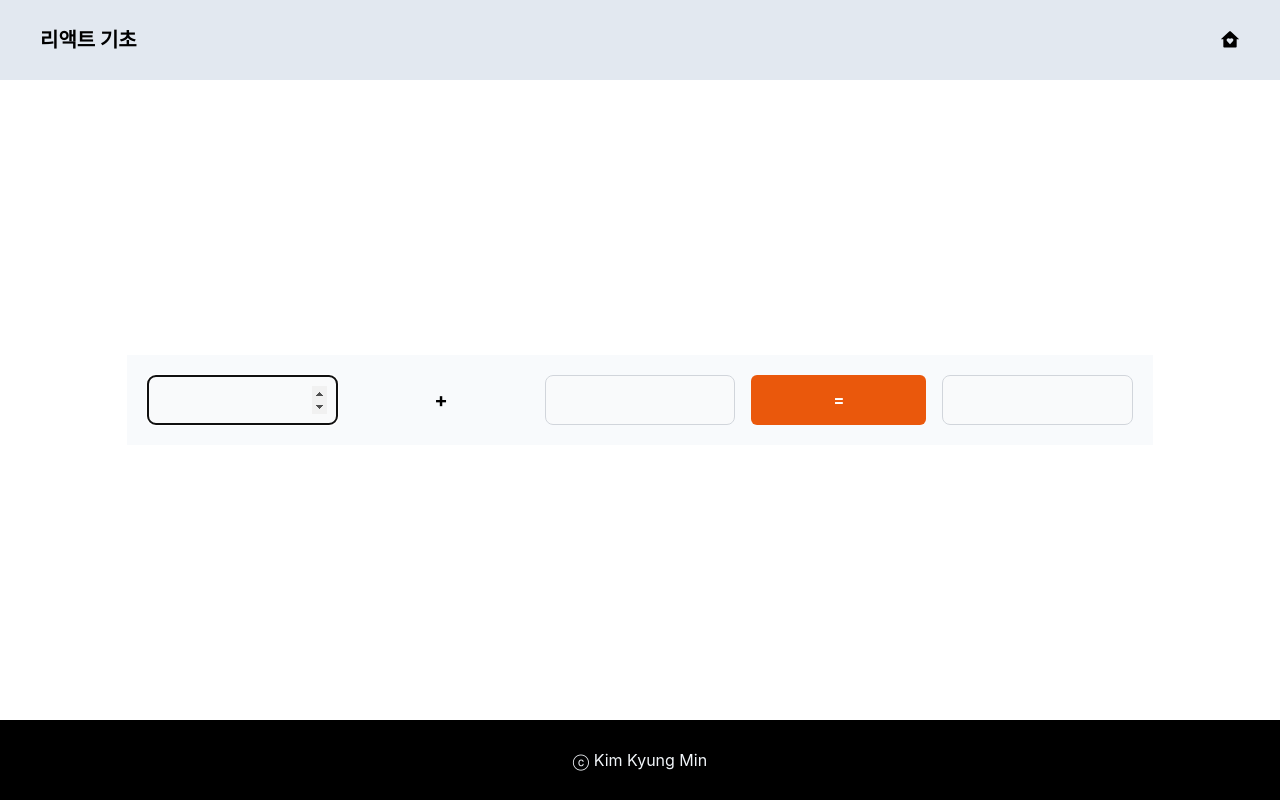
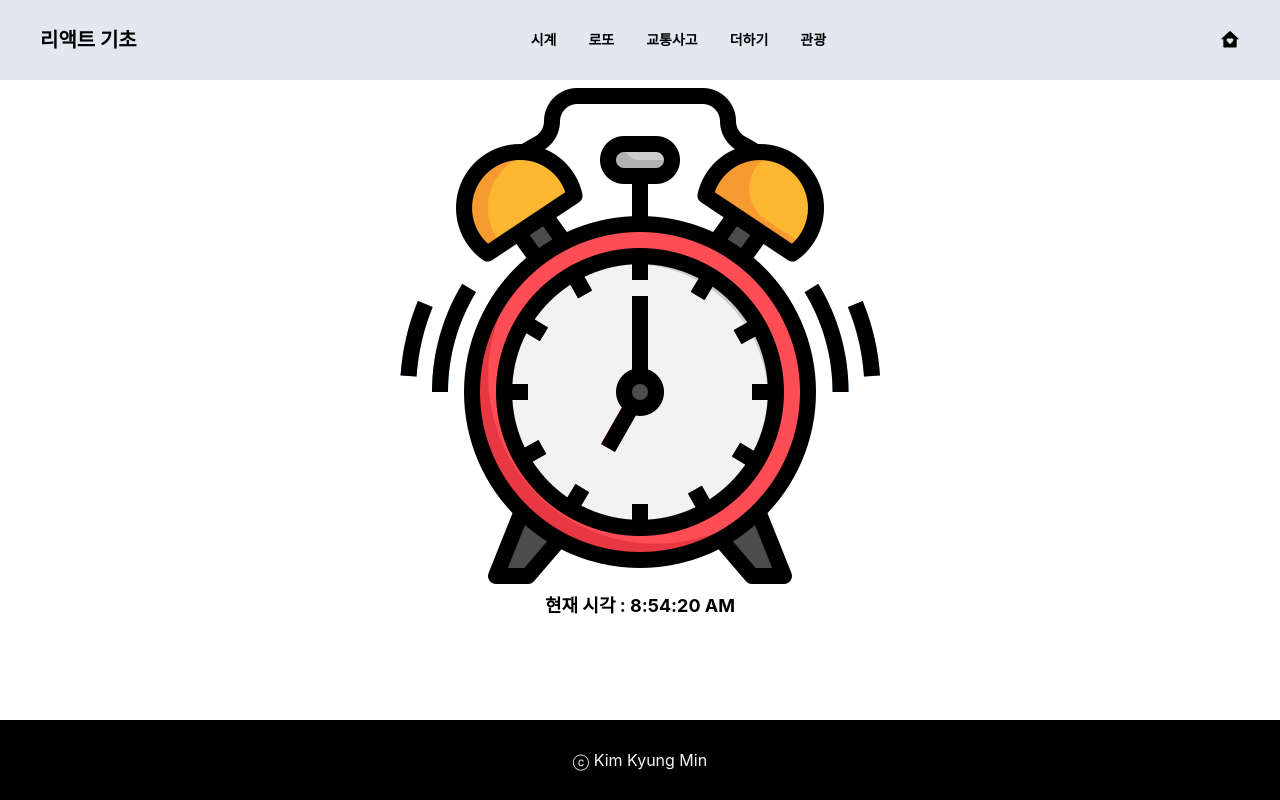
Before and after one commit to pnumin/basicapp, a React (Create React App) app: page / in a window 1280 px wide. Built offline with nearby package versions, Linux system fonts and the light colour scheme.

Commit message:
라우팅

```diff
--- /dev/null
+++ b/src/09/RouteHome.js
@@ -0,0 +1,41 @@
+import { Link } from "react-router-dom" ;
+export default function RouteHome() {
+  return (
+    <div className="w-full h-full flex flex-col justify-start items-center">
+      <h1 className="text-2xl font-bold">
+        RouteHome
+      </h1>
+      <div className="w-1/2 grid grid-col2 m-10">
+        <div className="w-full flex flex-col justify-start items-center
+                        text-xl m-2 p-2 ">
+          <h2>
+            Page1 값전달
+          </h2>
+          <ul>
+            <li><Link to='/p1/🍎'>사과🍎</Link></li>
+            <li><Link to='/p1/🍌'>바나나🍌</Link></li>
+            <li><Link to='/p1/🥕'>당근🥕</Link></li>
+          </ul>
+        </div>
+      </div>
+      <div className="w-1/2 grid grid-col2 m-10">
+        <div className="w-full flex flex-col justify-start items-center
+                        text-xl m-2 p-2 ">
+          <h2>
+            Page2 값전달
+          </h2>
+          <ul>
+            {/* <li><Link to='/p2?item=🍎'>사과🍎</Link></li>
+            <li><Link to='/p2?item=🍌'>바나나🍌</Link></li>
+            <li><Link to='/p2?item=🥕'>당근🥕</Link></li> */}
+
+            <li><Link to='/p2?item1=🍎&item2=🍌&item3=🥕'>
+            사과🍎,바나나🍌,당근🥕
+            </Link></li>
+
+          </ul>
+        </div>
+      </div>
+    </div>
+  )
+}
--- /dev/null
+++ b/src/09/RouteMain.js
@@ -0,0 +1,21 @@
+import { BrowserRouter, Routes, Route } from "react-router-dom" ;
+
+import RouteHome from "./RouteHome";
+import RouteNav from "./RouteNav";
+import RoutePage1 from "./RoutePage1";
+import RoutePage2 from "./RoutePage2";
+
+export default function RouteMain() {
+  return (
+    <div className="w-full flex flex-col justify-center items-center bg-slate-50">
+      <BrowserRouter>
+        <RouteNav />
+        <Routes>
+          <Route path='/' element={<RouteHome />} />
+          <Route path='/p1/:item' element={<RoutePage1 />} />
+          <Route path='/p2' element={<RoutePage2 />} />
+        </Routes>
+      </BrowserRouter>
+    </div>
+  )
+}
--- /dev/null
+++ b/src/09/RouteNav.js
@@ -0,0 +1,20 @@
+import TailButton from "../UI/TailButton" ;
+import { useNavigate } from "react-router-dom";
+
+export default function RouteNav() {
+  const navigate = useNavigate() ;
+
+  return (
+    <div className="w-10/12 grid grid-cols-3 m-5">
+      <TailButton caption = "Home"
+                  bcolor = "blue"
+                  handleClick = {() => navigate('/')} />
+      <TailButton caption = "Page1"
+                  bcolor = "blue"
+                  handleClick = {() => navigate('/p1/사과')} />
+      <TailButton caption = "Page2"
+                  bcolor = "blue"
+                  handleClick = {() => navigate('/p2')} />
+    </div>
+  )
+}
--- /dev/null
+++ b/src/09/RoutePage1.js
@@ -0,0 +1,19 @@
+import { useParams } from "react-router-dom" ;
+
+export default function RoutePage1() {
+  const item = useParams().item ;
+  const fruits = ['🍎', '🍌','🍉'] ;
+  return (
+    <div className="w-full flex flex-col justify-center items-center">
+      <h1 className="text-2xl font-bold">
+        RoutePage1
+      </h1>
+      <div className="w-full flex flex-col justify-start items-center
+                        text-xl m-2 p-2 ">
+        {item}
+        {fruits.includes(item) ? ':과일입니다.'
+                               : ':과일이 아닙니다.' }
+      </div>
+    </div>
+  )
+}
--- /dev/null
+++ b/src/09/RoutePage2.js
@@ -0,0 +1,34 @@
+import { useLocation, useSearchParams } from "react-router-dom";
+export default function RoutePage2() {
+  const fruits = ['🍎', '🍌', '🍉'] ;
+
+  const loc = useLocation();
+  console.log('useLocation pathname : ', loc.pathname) ;
+  console.log('useLocation search : ', loc.search) ;
+
+  const [sParams] = useSearchParams() ;
+  console.log('useSearchParams : ', sParams) ;
+
+  const qlist = [...sParams] ;
+  console.log('qlist', qlist) ;
+  const lis = qlist.map(item => <li key={item[0]}>
+                              {item[1]} :
+                              {fruits.includes(item[1]) ? '과일':'과일아님'}
+                               </li>);
+
+  console.log(sParams.get('item1'));
+
+  return (
+    <div className="w-full flex flex-col justify-center items-center">
+      <h1 className="text-2xl font-bold">
+        RoutePage2
+      </h1>
+      <div className="w-full flex flex-col justify-start items-center
+                        text-xl m-2 p-2 ">
+        <ul>
+          {lis}
+        </ul>
+      </div>
+    </div>
+  )
+}
--- a/src/App.js
+++ b/src/App.js
@@ -1,35 +1,63 @@
 // import logo from './logo.svg';
 import './App.css';
 // import Hello from './01/Hello';
-// import MyClock from './02/MyClock';
+import MyClock from './02/MyClock';
 // import MyDiv1 from './03/MyDiv1';
 // import MyList from './04/MyList';
-// import Lotto from './05/Lotto';
-// import Traffic from './06/Traffic';
+import Lotto from './05/Lotto';
+import Traffic from './06/Traffic';
 // import MyRef from './07/MyRef';
 import MyRefAdd from './07/MyRefAdd';
-
+import Gallery from './08/Gallery';
+// import RouteMain from './09/RouteMain';
 import { RiHomeHeartFill } from "react-icons/ri";
+import { BrowserRouter, Routes, Route } from 'react-router-dom';
+import { Link } from 'react-router-dom';
 function App() {
   return (
-    <div className="flex flex-col w-full h-screen mx-auto">
+    <BrowserRouter>
+      <div className="flex flex-col w-full min-h-screen mx-auto">
         <header className='flex justify-between items-center text-xl font-bold h-20 p-10 bg-slate-200'>
           <p>리액트 기초</p>
-        <p><RiHomeHeartFill /></p>
+          <ul className='flex justify-center items-center text-sm'>
+            <li className='mx-2 p-2 rounded-md
+                         hover:bg-white hover:text-blue-600'>
+              <Link to='/'>시계</Link>
+            </li>
+            <li className='mx-2 p-2 rounded-md
+                         hover:bg-white hover:text-blue-600'>
+              <Link to='/lotto'>로또</Link>
+            </li>
+            <li className='mx-2 p-2 rounded-md
+                         hover:bg-white hover:text-blue-600'>
+              <Link to='/traffic'>교통사고</Link>
+            </li>
+            <li className='mx-2 p-2 rounded-md
+                         hover:bg-white hover:text-blue-600'>
+              <Link to='/add'>더하기</Link>
+            </li>
+            <li className='mx-2 p-2 rounded-md
+                         hover:bg-white hover:text-blue-600'>
+              <Link to='/gallery'>관광</Link>
+            </li>
+          </ul>
+          <p><Link to='/'><RiHomeHeartFill /></Link></p>
         </header>
-      <main className='grow w-full flex justify-center items-center overflow-y-auto'>
-        {/* <MyClock /> */}
-        {/* <MyDiv1 /> */}
-        {/* <MyList /> */}
-        {/* <Lotto /> */}
-        {/* <Traffic /> */}
-        <MyRefAdd />
+        <main className='grow w-full flex justify-center items-start overflow-y-auto'>
+          <Routes>
+            <Route path='/' element={<MyClock />} />
+            <Route path='/lotto' element={<Lotto />} />
+            <Route path='/traffic' element={<Traffic />} />
+            <Route path='/add' element={<MyRefAdd />} />
+            <Route path='/gallery' element={<Gallery />} />
+          </Routes>
         </main>
         <footer className='flex justify-center items-center h-20 bg-black text-slate-100'>
           ⓒ Kim Kyung Min
         </footer>
 
       </div>
+    </BrowserRouter>
   );
 }
 
```
Lines whose indentation alone changed are shown as unchanged.
